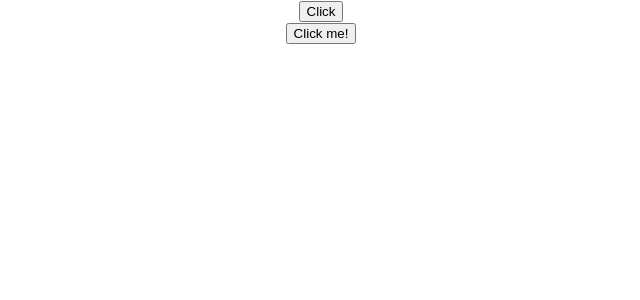
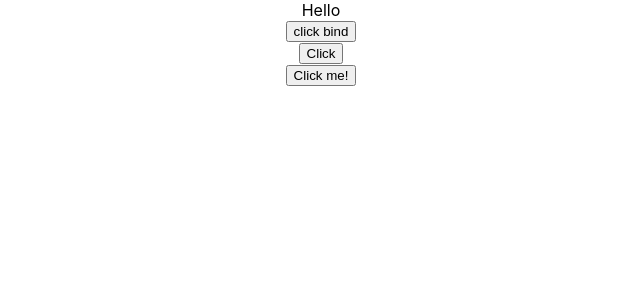
Before and after one commit to 75pollet/hello-world, a React (Create React App) app: page / in a window 1280 px wide. Shown: the top 300 px of the page, without its empty margins (319-959 px from the left). Built offline with nearby package versions, Linux system fonts and the light colour scheme.

Commit message:
learn about binding event handlers

```diff
--- a/src/App.js
+++ b/src/App.js
@@ -7,12 +7,14 @@
 import Counter from './components/Counter';
 import FunctionClick from './components/FunctionClick';
 import ClassClick from './components/ClassClick';
+import EventBind from './components/EventBind';
 
 
 function App() {
   return (
     <div className="App">
       {/* <Counter /> */}
+      <EventBind />
       <FunctionClick />
       <ClassClick />
      {/* <Greet name="m si">
--- /dev/null
+++ b/src/components/EventBind.js
@@ -0,0 +1,42 @@
+import React, { Component } from 'react'
+
+class EventBind extends Component {
+  constructor(props) {
+    super(props)
+
+    this.state = {
+       message: 'Hello'
+    }
+
+    // binding can also be done in the constructor like So
+    // this.clickHandler = this.clickHandler.bind(this)
+  }
+
+  clickHandler(){
+    this.setState({
+      message: 'Goodbye'
+    })
+    console.log(this)
+  }
+
+  // another approach is to define the function as an arrow function
+
+  // clickHandler = () => {
+  //   this.setState({
+  //     message: 'Goodbye'
+  //   })
+  // }
+
+    render() {
+        return (
+            <div>
+              <div>{this.state.message}</div>
+                <button onClick={this.clickHandler.bind(this)}>click bind</button>
+                {/*  another approach instead of binding is to use an arrow function
+                <button onClick={() => this.clickHandler()}></button> */}
+            </div>
+        )
+    }
+}
+
+export default EventBind
```
